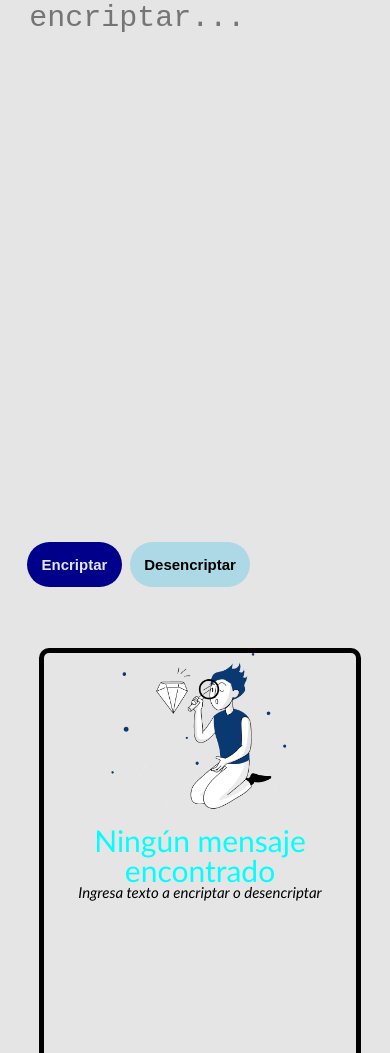
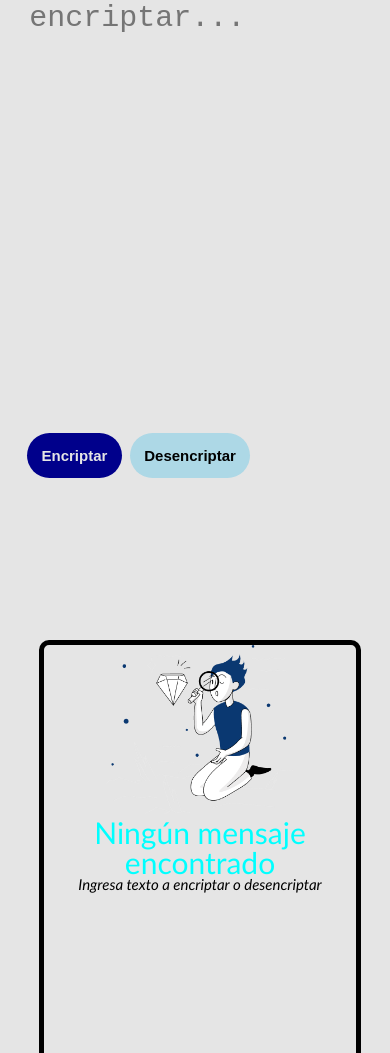
Before and after one commit to macajar/encriptador, a plain HTML site: page index.html in a window 390 px wide. Shown: the part 47-1100 px from the top of the page. Drawn offline with Linux system fonts and the light colour scheme.

Commit message:
Update estilo.css

```diff
--- a/estilo.css
+++ b/estilo.css
@@ -33,8 +33,8 @@ footer p{display: inline-block;position: absolute;bottom: 0%;padding: 1%;}
     main{display: inline-flex;flex-direction: row;}
     #entrada{width:100%; height: 80%;}
     #texto{width: 80%; height: 55%;}
-    #botones{position:relative;width: 80%; text-align: center;}
-    .salida{ display: inline-block; top:80%; height: 55%; left: 10%; width: 80%; margin-top: 5%;}
+    #botones{position:relative;width: 80%; text-align: center;top:73%}
+    .salida{ display: inline-block; top:80%; height: 55%; left: 10%; width: 80%;}
     #mensaje-encriptado{display: block;}
     #muñeco{width: 60%;}
     #resultado{max-height: 60%;}
```
